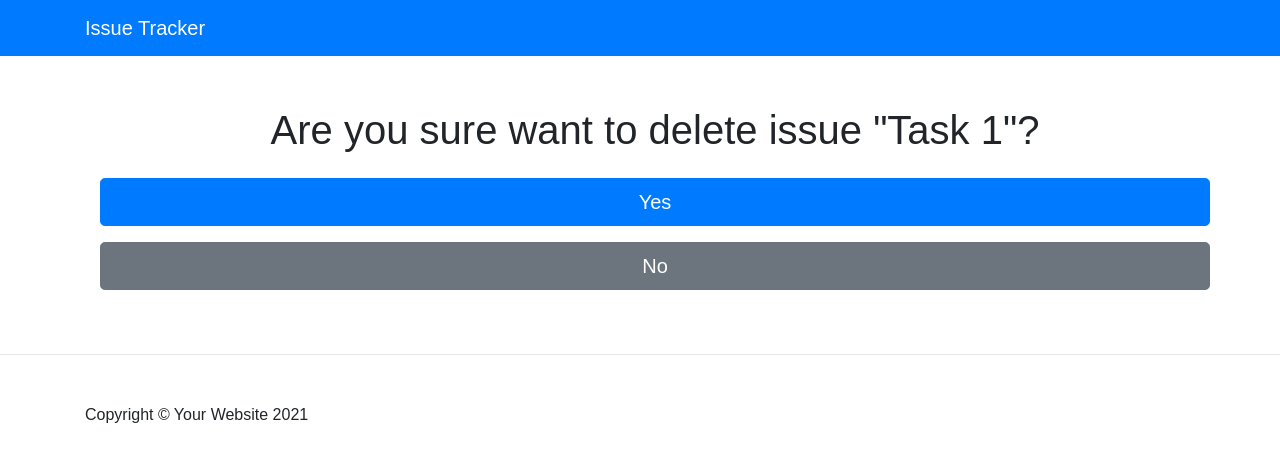
After one commit to amirAkhmetzhanov94/blog, a Django app: page /issue/delete/1 in a window 1280 px wide. The commit adds this page. Shown: the top 462 px of the page. Run offline with Django 3.2, Linux system fonts and the light colour scheme; data comes from the database, SQL or seed files in the repository.

Commit message:
Added delete function & issue_delete template and paths for it

```diff
--- a/issue_tracker/issue_tracker/urls.py
+++ b/issue_tracker/issue_tracker/urls.py
@@ -22,5 +22,6 @@ urlpatterns = [
     path('', webview.IndexView.as_view(), name='index'),
     path('issue/<int:issue_pk>/', webview.IssueView.as_view(), name='issue_detail'),
     path('issue/add/', webview.AddIssue.as_view(), name="issue_add"),
-    path('issue/edit/<int:pk>/', webview.UpdateIssue.as_view(), name="issue_update")
+    path('issue/edit/<int:pk>/', webview.UpdateIssue.as_view(), name="issue_update"),
+    path('issue/delete/<int:pk>', webview.DeleteIssue.as_view(), name="issue_delete")
 ]
--- a/issue_tracker/webapp/templates/index.html
+++ b/issue_tracker/webapp/templates/index.html
@@ -11,7 +11,7 @@
                 <div class="card-body">
                 <h5 class="card-title"><a href="{% url 'issue_detail' issue.pk %}">{{ issue.summary }}</a>
                     <a href="issue_update.html" class="bi bi-pencil-square"></a>
-                    <a href="#" class="bi bi-file-earmark-minus"></a></h5>
+                    <a href="{% url 'issue_delete' issue.pk %}" class="bi bi-file-earmark-minus"></a></h5>
                   <p class="card-text">{{ issue.description }}</p>
                   <p class="card-text"><small class="text-muted">Last updated {{ issue.update_time }}</small></p>
                 </div>
--- /dev/null
+++ b/issue_tracker/webapp/templates/issue_delete.html
@@ -0,0 +1,20 @@
+{% extends "base.html" %}
+{% block title %}
+    Delete Issue
+{% endblock %}
+
+{% block content %}
+        <div class="container">
+            <h1 class="text-center">Are you sure want to delete issue "{{ issue.summary }}"?</h1>
+            <form method="POST" action="{% url "issue_delete" issue.pk %}" class="text-center">
+            {% csrf_token %}
+                <div class="row">
+                    <div class="col text-center">
+                            <p><input class="btn btn-primary btn-lg btn-block mt-3" type="submit" value="Yes"></p>
+                            <p><input class="btn btn-secondary btn-lg btn-block" type="button" value="No" onclick='location
+                            .href="{% url "index" %}"'></p>
+                    </div>
+                </div>
+            </form>
+        </div>
+{% endblock %}
--- a/issue_tracker/webapp/views.py
+++ b/issue_tracker/webapp/views.py
@@ -65,3 +65,14 @@ class UpdateIssue(View):
         else:
             return render(request, 'issue_update.html', context={'form': form,
                                                                  'issue': issue})
+
+
+class DeleteIssue(View):
+    def get(self, request, *args, **kwargs):
+        issue = get_object_or_404(Issue, pk=kwargs['pk'])
+        return render(request, 'issue_delete.html', context={'issue': issue})
+
+    def post(self, request, *args, **kwargs):
+        issue = get_object_or_404(Issue, pk=kwargs['pk'])
+        issue.delete()
+        return redirect('index')
```
